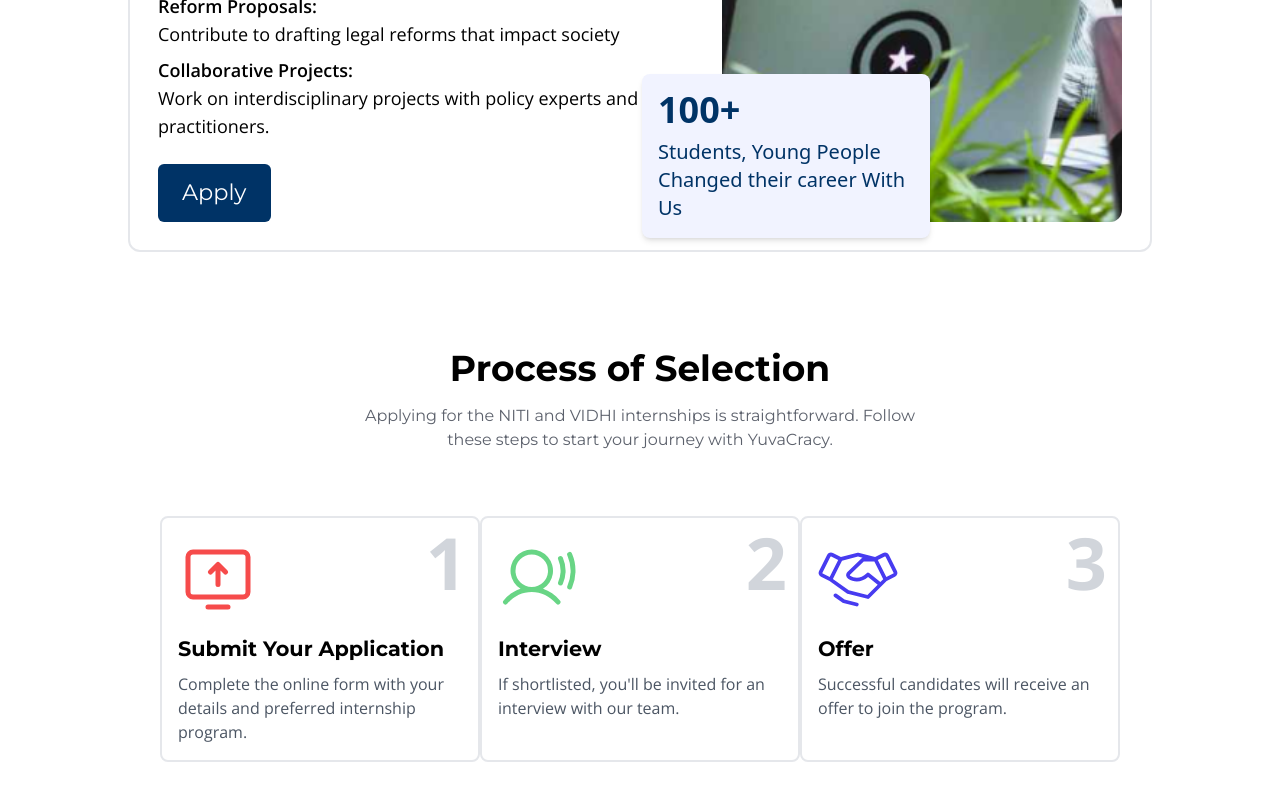
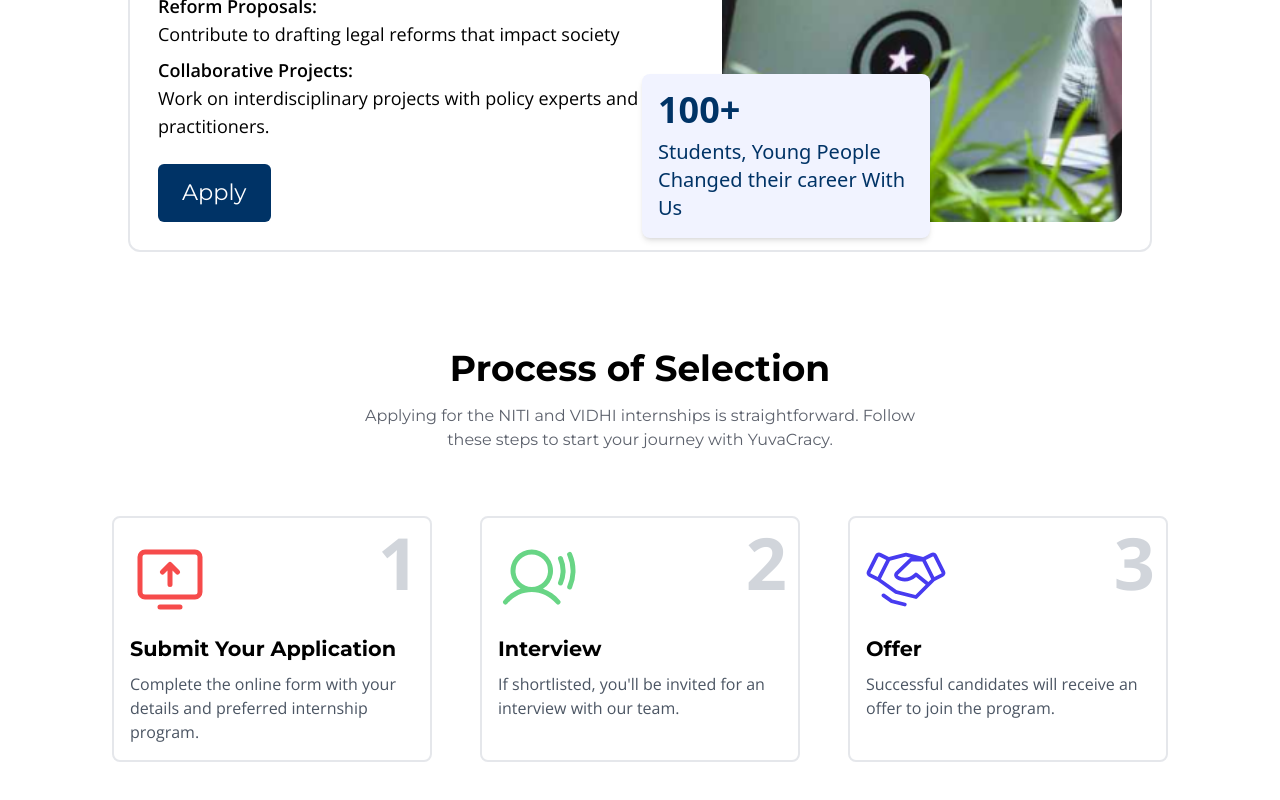
Before and after one commit to YuvaCracy/yuvacracy-landing-final, a Next.js app: page /careers/internships in a window 1280 px wide. Shown: the part 2984-3784 px from the top of the page. Built offline with nearby package versions, Linux system fonts and the light colour scheme.

Commit message:
fixed minor error

```diff
--- a/components/careers/internships/process/process.js
+++ b/components/careers/internships/process/process.js
@@ -4,7 +4,7 @@
 
 const Process = () => {
   return (
-    <div className="flex flex-col items-center font-montserrat px-[10rem] pb-24">
+    <div className="flex flex-col items-center font-montserrat px-[10rem] pb-24 ">
       <div className="pb-[4rem]">
         <div className="text-4xl my-4 text-center font-bold">
           Process of Selection
@@ -14,7 +14,7 @@
           these steps to start your journey with YuvaCracy.
         </div>
       </div>
-      <div className="flex w-full justify-around">
+      <div className="flex w-full justify-center gap-12">
         {stepsData.map((data, index) => (
           <InternSteps
             key={index}
```
